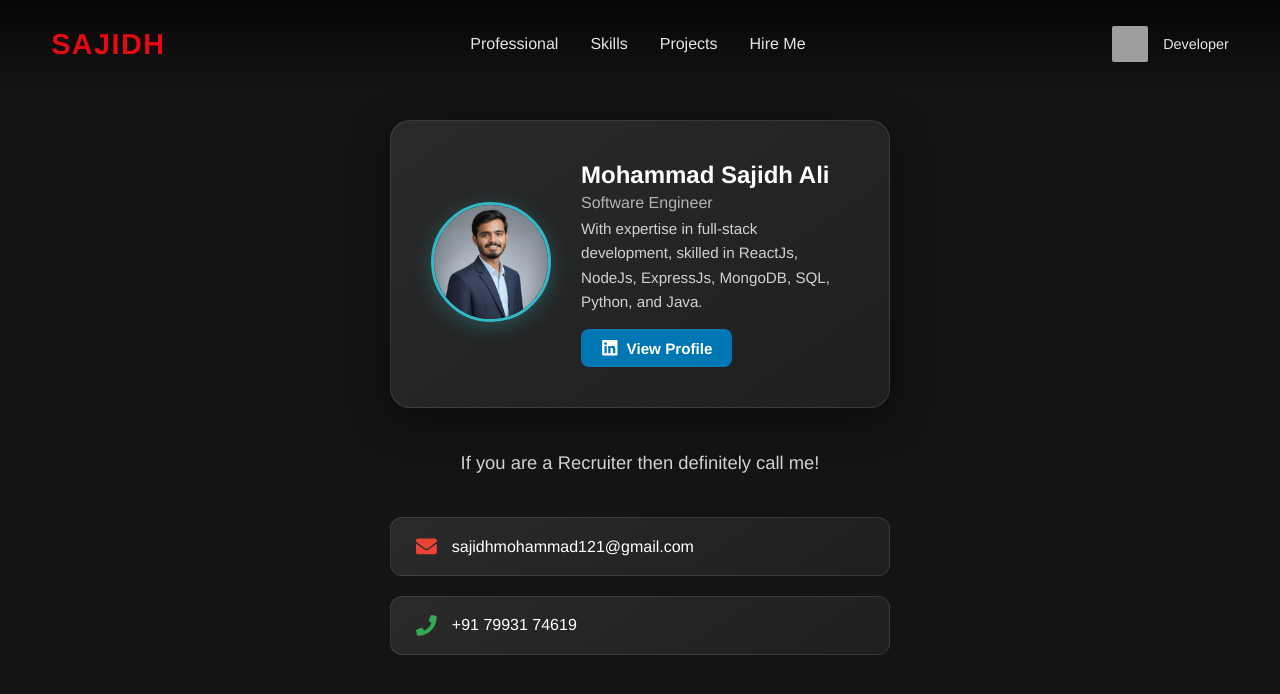
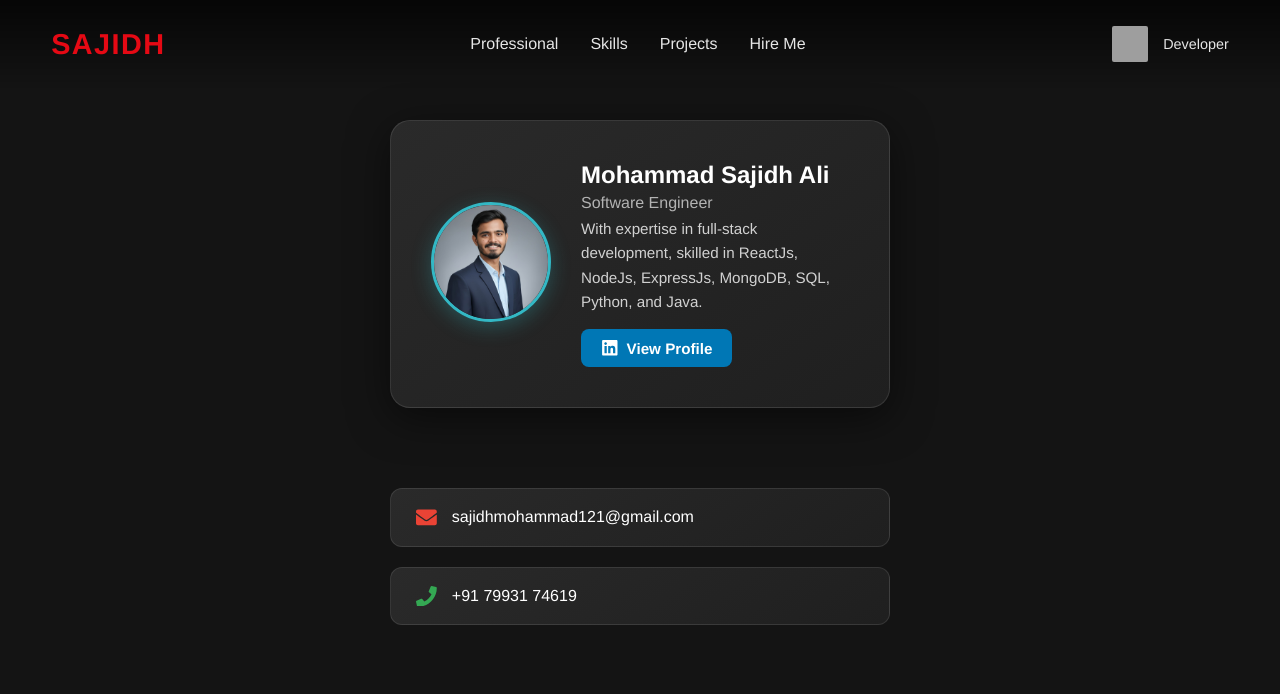
Before and after one commit to sajidhseven/SajidhMohammadPortfolio, a React (Create React App) app in the folder SajidhPortfolio-main/port/: page /hire-me in a window 1280 px wide. Shown: the top 694 px of the page. Built offline with nearby package versions, Linux system fonts and the light colour scheme; grey boxes are pictures that could not be loaded.

Commit message:
Remove tagline from HireMe component
Removed tagline text from the HireMe component.

```diff
--- a/SajidhPortfolio-main/port/src/components/Hireme.jsx
+++ b/SajidhPortfolio-main/port/src/components/Hireme.jsx
@@ -42,7 +42,7 @@ const HireMe = () => {
 
         {/* Tagline */}
         <div className="tagline">
-          <p>If you are a Recruiter then definitely call me!</p>
+          {/* <p>If you are a Recruiter then definitely call me!</p> */}
         </div>
 
         {/* Contact Links */}
```
